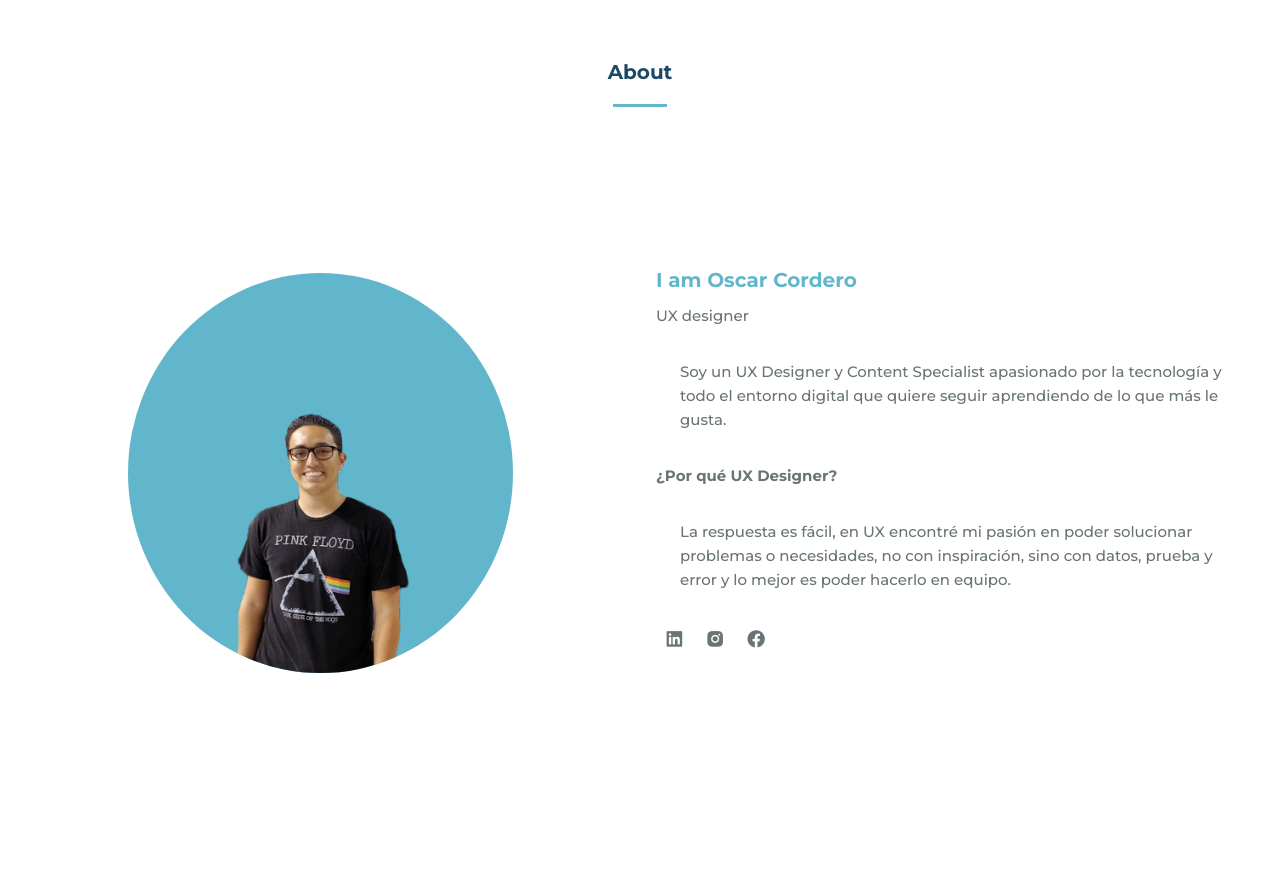
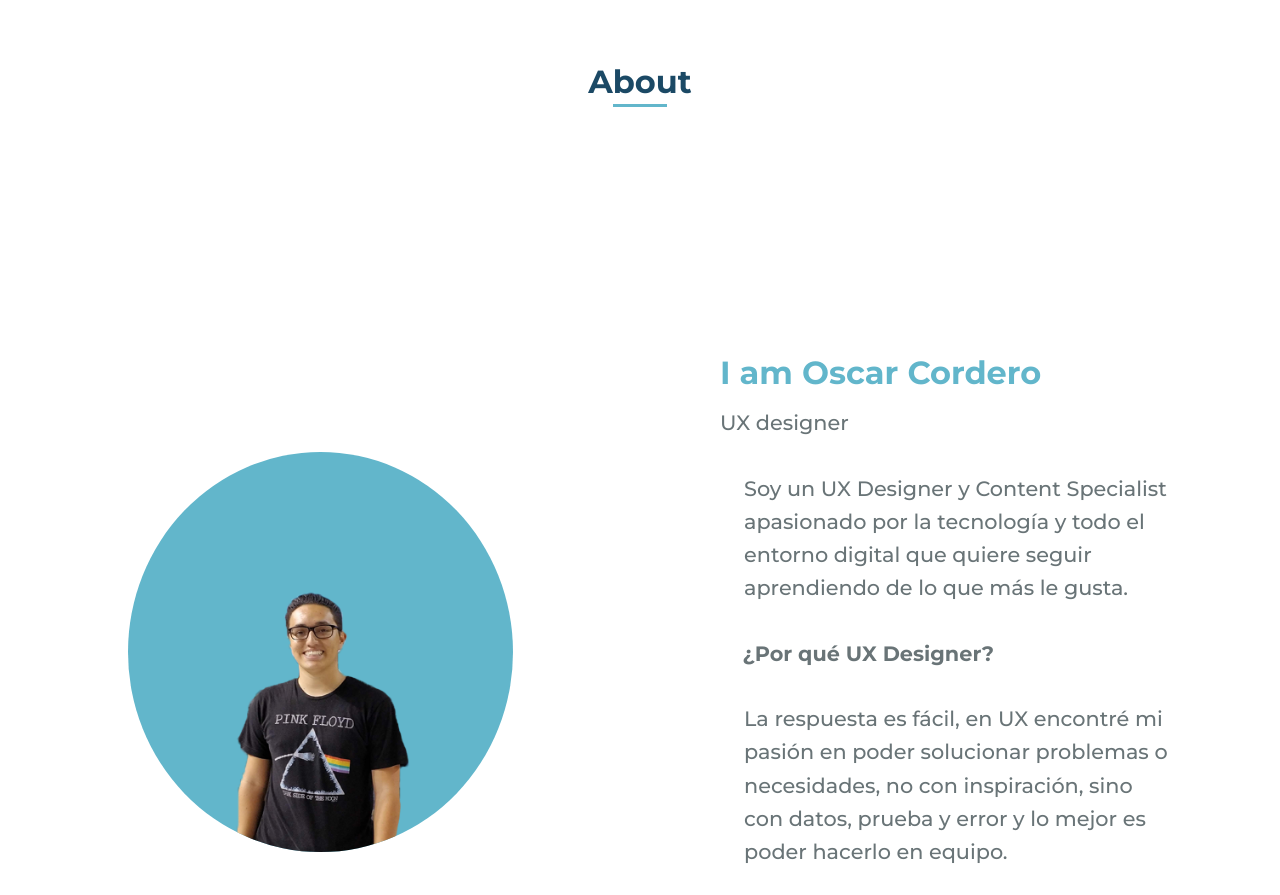
Before and after one commit to anthonyarguello96/UX-portfolio, a website built with webpack: page src/template.html in a window 1280 px wide. Shown: the part 840-1735 px from the top of the page. Built offline with nearby package versions, Linux system fonts and the light colour scheme.

Commit message:
Desktop queries

```diff
--- a/src/main.css
+++ b/src/main.css
@@ -19,19 +19,19 @@
 /* FONTS & TYPOGRAPHY */
 :root{
   --body-font:'Montserrat', sans-serif;
-  --big-font-size: 5.5rem;
+  --big-font-size: 8.5rem;
   --h2-font-size: 1.25rem;
   --normal-font-size: 0.938rem;
   --small-font-size: .813rem;
 }
 
 
-@media screen and (min-width:768px){
-  root{
+@media screen and (min-width: 892px){
+  :root{
     --body-font:'Montserrat', sans-serif;
-    --big-font-size: 10.5rem;
+    --big-font-size: 15.5rem;
     --h2-font-size: 2rem;
-    --normal-font-size: 1rem;
+    --normal-font-size: 1.3rem;
     --small-font-size: .875rem;
     --title-font: 'Montserrat', sans-serif;
   }
@@ -163,7 +163,7 @@ img{
 }
 
 
-@media screen and (max-width: 768px){
+@media screen and (max-width: 892px){
   .nav__menu{
     position: fixed;
     top: var(--header-height);
@@ -321,6 +321,7 @@ margin: var(--mb-4) var(--mb-3) var(--mb-4) var(--mb-3);
 
 .about__question{
   font-size:  var(--normal-font-size);
+  margin-left: 1.4rem;
 }
 
 .about__social-icon i:hover{
@@ -596,7 +597,7 @@ margin: var(--mb-4);
 
 
 /* Desktop Mecia queries */
-@media screen and (min-width: 767px){
+@media screen and (min-width: 892px){
 body{
   margin:0;
 }
@@ -665,20 +666,35 @@ body{
   max-width: 100vw;
 }
 .home__img{
-  width: 850px;
+  width: 1420px;
   right: -100px;
   /* margin-left: 200033rem; */
 }
 
 
 .about__container{
-  grid-template-columns: repeat(2,1fr);
+  grid-template-columns: 1fr 1fr;
+  /* background-color: green; */
   align-items: center;
   text-align: initial;
   padding: 4rem 0;
-  display:grid;
-  justify-items: center;
+  display: grid;
+  /* justify-items: center; */
 }
+
+
+.about__text-box{
+  display: flex;
+  justify-content: center;
+  padding: 4rem;
+  box-sizing: border-box;
+  font-size: var(--normal-font-size);
+}
+
+/* .about__text-social{
+  display: block;
+  margin-right: 6rem;
+} */
 
 .about__img{
   width: 385px;
@@ -686,6 +702,16 @@ body{
   align-self: center;
   margin-bottom: 2.50rem;
 }
+
+
+.about__img-box{
+/* background-color: green; */
+display: flex;
+justify-content: center;
+
+}
+
+
 .about__img img{
   width: 340px;
 }
@@ -697,6 +723,7 @@ margin-top: 8rem;
 
 .skills__text{
   margin-bottom: 6rem;
+  display: block;
 }
 
 }
--- a/src/template.html
+++ b/src/template.html
@@ -51,10 +51,12 @@
   <h2 class="section-title">About</h2>
 
   <div class="about__container bd-grid">
+    <div class="about__img-box">
       <div class="about__img">
         <img src="src/assets/Untitled-1.png" alt="Foto de perfil">
       </div>
-
+    </div>
+    <div class="about__text-box">
       <div class="about__text-social">
         <h2 class="about__subtitle">I am Oscar Cordero</h2>
         <span class="about__profession">UX designer</span>
@@ -67,6 +69,8 @@
           <a href="#" class="about__social-icon"><i class='bx bxl-facebook-circle'></i></a>
         </div>
       </div>
+    </div>
+
   </div>
 
 </section>
```
Also changed, not shown: 1 other file. Lines whose indentation alone changed are shown as unchanged.
